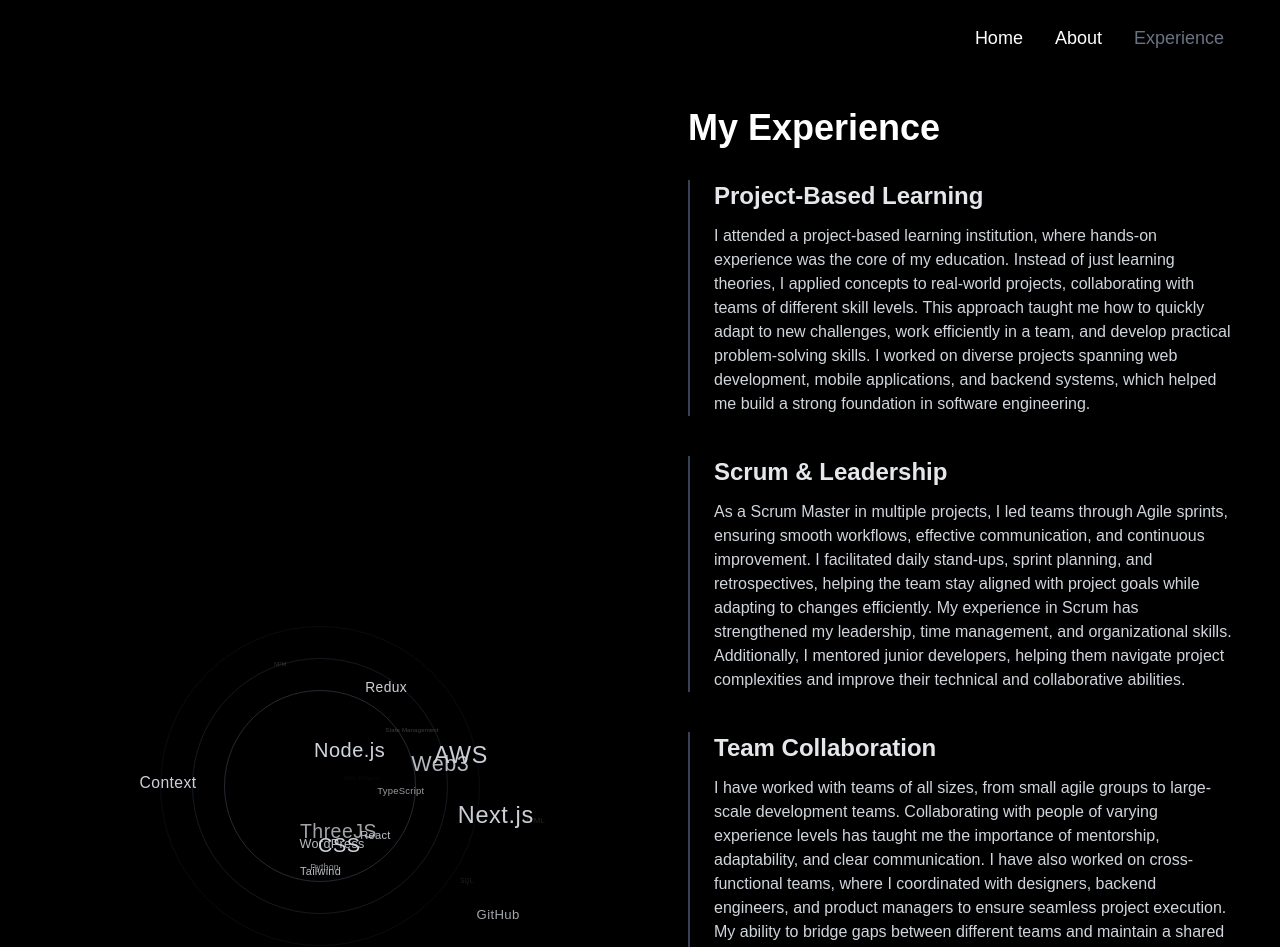
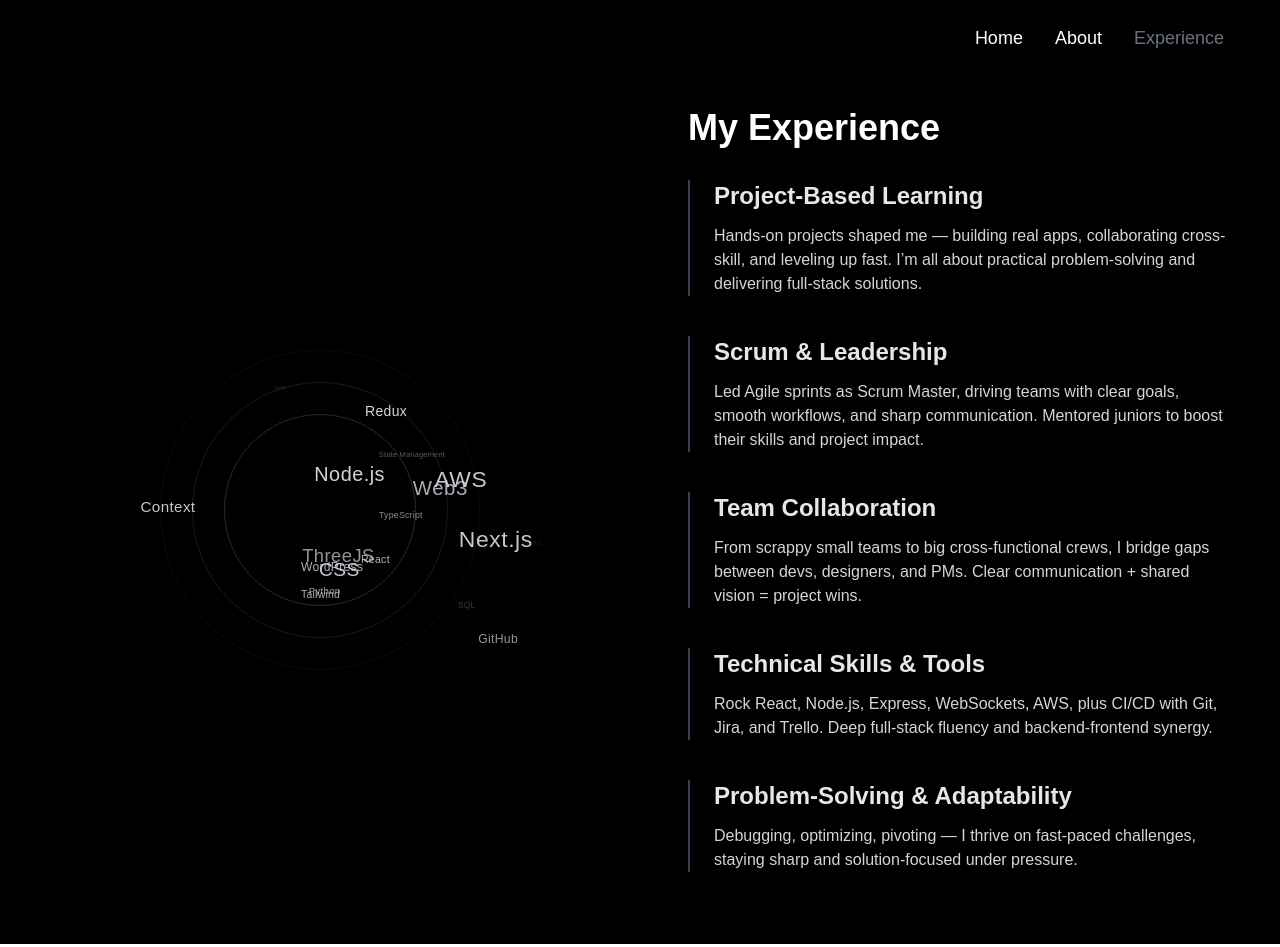
Before and after one commit to Hoochymoochy/KhaydenRoberts, a Next.js app: page /experience in a window 1280 px wide. Shown: the top 947 px of the page. Built offline with nearby package versions, Linux system fonts and the light colour scheme.

Commit message:
shorten descriptons on pages

```diff
--- a/src/app/about/page.tsx
+++ b/src/app/about/page.tsx
@@ -85,14 +85,12 @@ export default function About() {
           {/* Text Section */}
           <div className="w-full md:w-1/2 flex flex-col items-start justify-center px-6 md:px-12 py-8 md:py-0 animate-fade-in-right">
             <h1 className="text-2xl md:text-4xl font-bold mb-4">
-              {"Hello, my name is Khayden Roberts. I'm a Full-Stack Developer."}
+              {"Khayden Roberts — Full-Stack Developer & AI Enthusiast"}
             </h1>
             <p className="text-base md:text-lg mb-4 md:mb-6">
-              I specialize in crafting scalable, efficient, and engaging web and
-              mobile applications. With a deep passion for technology, I thrive in
-              building seamless user experiences, leveraging tools like React,
-              Node.js, Express, and AWS to create high-performance applications.
+              I build scalable, efficient web and mobile apps powered by modern tools like React, Node.js, Express, AWS, and AI frameworks. From seamless user experiences to intelligent automation, I turn complex challenges into elegant, high-performance solutions.
             </p>
+
             <p className="text-base md:text-lg mb-4 md:mb-6">
               {
                 "Beyond coding, I'm also exploring the intersection of music, AR, and AI, bringing creative and technical innovation together."
--- a/src/app/experience/page.tsx
+++ b/src/app/experience/page.tsx
@@ -85,15 +85,7 @@ export default function Experience() {
                 Project-Based Learning
               </h2>
               <p className="mt-2 md:mt-3 text-sm md:text-base text-gray-300">
-                I attended a project-based learning institution, where hands-on
-                experience was the core of my education. Instead of just learning
-                theories, I applied concepts to real-world projects, collaborating
-                with teams of different skill levels. This approach taught me how
-                to quickly adapt to new challenges, work efficiently in a team,
-                and develop practical problem-solving skills. I worked on diverse
-                projects spanning web development, mobile applications, and
-                backend systems, which helped me build a strong foundation in
-                software engineering.
+              Hands-on projects shaped me — building real apps, collaborating cross-skill, and leveling up fast. I’m all about practical problem-solving and delivering full-stack solutions.
               </p>
             </section>
 
@@ -102,15 +94,7 @@ export default function Experience() {
                 Scrum & Leadership
               </h2>
               <p className="mt-2 md:mt-3 text-sm md:text-base text-gray-300">
-                As a Scrum Master in multiple projects, I led teams through Agile
-                sprints, ensuring smooth workflows, effective communication, and
-                continuous improvement. I facilitated daily stand-ups, sprint
-                planning, and retrospectives, helping the team stay aligned with
-                project goals while adapting to changes efficiently. My experience
-                in Scrum has strengthened my leadership, time management, and
-                organizational skills. Additionally, I mentored junior developers,
-                helping them navigate project complexities and improve their
-                technical and collaborative abilities.
+              Led Agile sprints as Scrum Master, driving teams with clear goals, smooth workflows, and sharp communication. Mentored juniors to boost their skills and project impact.
               </p>
             </section>
 
@@ -119,15 +103,7 @@ export default function Experience() {
                 Team Collaboration
               </h2>
               <p className="mt-2 md:mt-3 text-sm md:text-base text-gray-300">
-                I have worked with teams of all sizes, from small agile groups to
-                large-scale development teams. Collaborating with people of
-                varying experience levels has taught me the importance of
-                mentorship, adaptability, and clear communication. I have also
-                worked on cross-functional teams, where I coordinated with
-                designers, backend engineers, and product managers to ensure
-                seamless project execution. My ability to bridge gaps between
-                different teams and maintain a shared vision has been crucial in
-                delivering successful projects.
+              From scrappy small teams to big cross-functional crews, I bridge gaps between devs, designers, and PMs. Clear communication + shared vision = project wins.
               </p>
             </section>
 
@@ -136,12 +112,7 @@ export default function Experience() {
                 Technical Skills & Tools
               </h2>
               <p className="mt-2 md:mt-3 text-sm md:text-base text-gray-300">
-                My experience has allowed me to work with a variety of
-                technologies and tools, including React, Node.js, Express,
-                WebSockets, and AWS. I am proficient in full-stack development and
-                have a deep understanding of backend and frontend integration.
-                Additionally, I have worked with CI/CD pipelines, Git workflows,
-                and Agile project management tools like Jira and Trello.
+              Rock React, Node.js, Express, WebSockets, AWS, plus CI/CD with Git, Jira, and Trello. Deep full-stack fluency and backend-frontend synergy.
               </p>
             </section>
 
@@ -150,13 +121,7 @@ export default function Experience() {
                 Problem-Solving & Adaptability
               </h2>
               <p className="mt-2 md:mt-3 text-sm md:text-base text-gray-300 mb-8 md:mb-0">
-                Throughout my experiences, I have encountered and overcome
-                numerous challenges, from debugging complex systems to optimizing
-                team workflows. My ability to quickly assess a situation, break
-                down problems, and implement effective solutions has been a key
-                asset in my development journey. Working in fast-paced,
-                high-pressure environments has taught me how to remain focused,
-                adaptable, and solution-oriented.
+              Debugging, optimizing, pivoting — I thrive on fast-paced challenges, staying sharp and solution-focused under pressure.
               </p>
             </section>
           </div>
```
